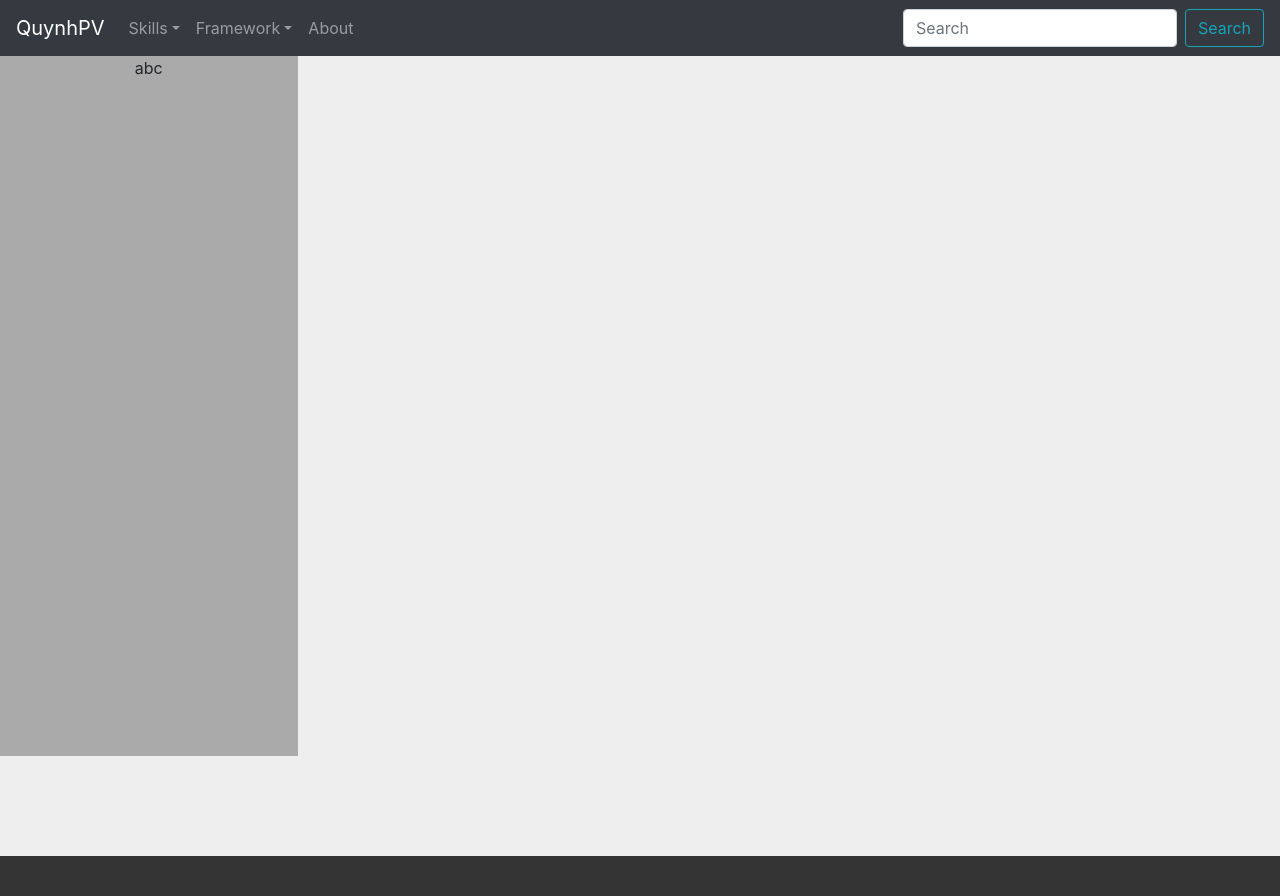
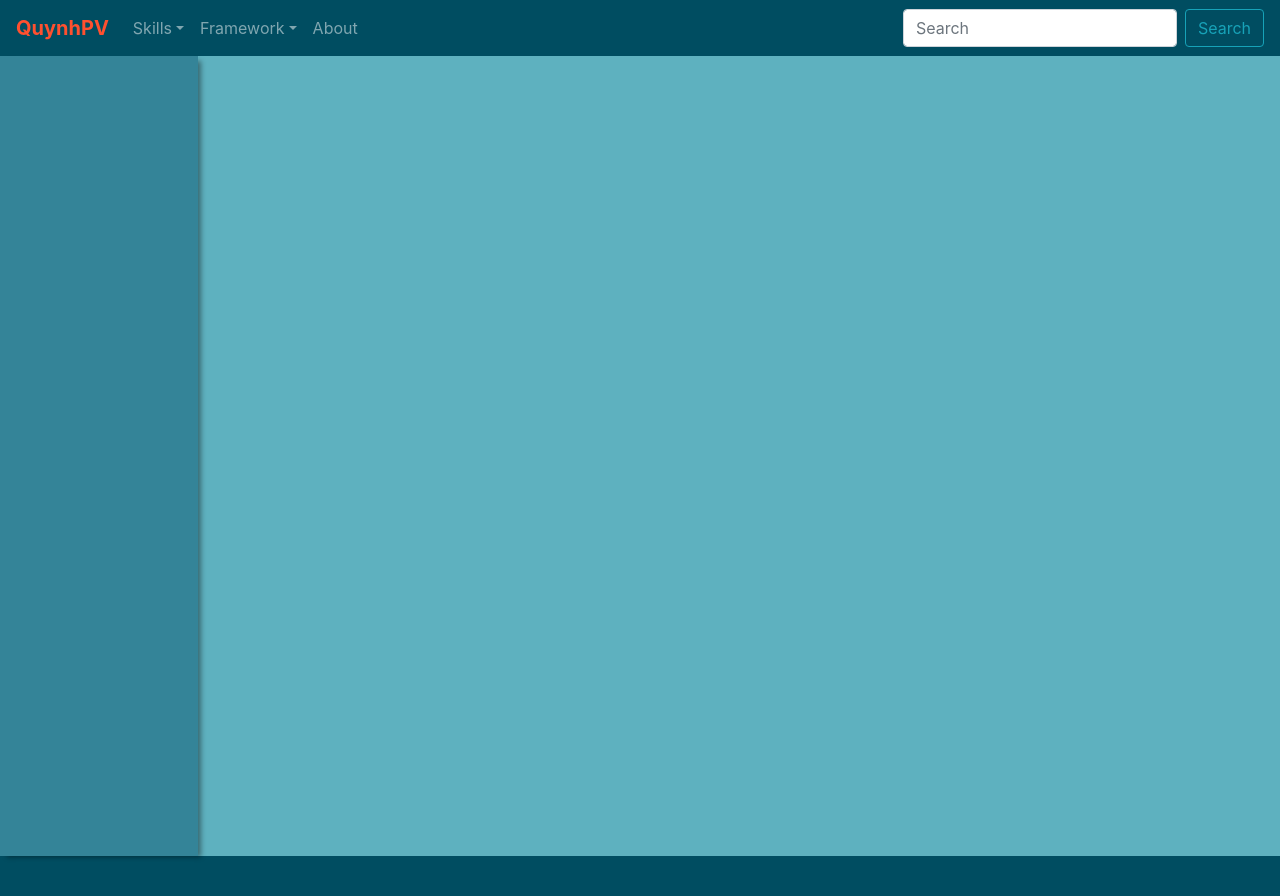
Before and after one commit to q0932683640/qwi, a React (Create React App) app: page / in a window 1280 px wide. Shown: the top 896 px of the page. Built offline with nearby package versions, Linux system fonts and the light colour scheme.

Commit message:
change the layout

```diff
--- a/src/App.js
+++ b/src/App.js
@@ -7,21 +7,102 @@ import axios from 'axios';
 
 
 function App() {
-  let [arts, setArts] = useState([{title: "abc",content: "content here!"}]);
-  const url = "https://q-site-server.herokuapp.com/category?category=htmlcss";
+  let [arts, setArts] = useState([]);
   console.log("before get API");
   return (
     <div className="App">
-      <SiteHeader method={getDataApi()}></SiteHeader>
-      <SiteBody postList={arts}></SiteBody>
+      <SiteHeader
+        methodHtmlCss={getCategoryHtmlCss()}
+        methodJava={getCategoryJava()}
+        methodJavaScript={getCategoryJavaScript()}
+        methodNodeJS={getCategoryNodeJS()}
+        methodReactJS={getCategoryReactJS()}
+        methodSpringBoot={getCategorySpringBoot()}
+      />
+      <SiteBody listPost={arts}></SiteBody>
       <SiteFooter></SiteFooter>
     </div>
   );
-  function getDataApi(){
-    return ()=>{
+  function getCategoryHtmlCss(){
+    const url = "https://q-site-server.herokuapp.com/category?category=htmlcss";
+    return () => {
     axios.get(url)
     .then(function (response) {
-      console.log(response);
+      setArts(response.data);
+    })
+    .catch(function (error) {
+      // handle error
+      console.log(error);
+    })
+    .finally(function () {
+      // always executed
+    })};
+  }
+  function getCategoryJava(){
+    const url = "https://q-site-server.herokuapp.com/category?category=java";
+    return () => {
+    axios.get(url)
+    .then(function (response) {
+      setArts(response.data);
+    })
+    .catch(function (error) {
+      // handle error
+      console.log(error);
+    })
+    .finally(function () {
+      // always executed
+    })};
+  }
+  function getCategoryJavaScript(){
+    const url = "https://q-site-server.herokuapp.com/category?category=javascript";
+    return () => {
+    axios.get(url)
+    .then(function (response) {
+      setArts(response.data);
+    })
+    .catch(function (error) {
+      // handle error
+      console.log(error);
+    })
+    .finally(function () {
+      // always executed
+    })};
+  }
+  function getCategoryNodeJS(){
+    const url = "https://q-site-server.herokuapp.com/category?category=springboot";
+    return () => {
+    axios.get(url)
+    .then(function (response) {
+      setArts(response.data);
+    })
+    .catch(function (error) {
+      // handle error
+      console.log(error);
+    })
+    .finally(function () {
+      // always executed
+    })};
+  }
+  function getCategoryReactJS(){
+    const url = "https://q-site-server.herokuapp.com/category?category=nodejs";
+    return () => {
+    axios.get(url)
+    .then(function (response) {
+      setArts(response.data);
+    })
+    .catch(function (error) {
+      // handle error
+      console.log(error);
+    })
+    .finally(function () {
+      // always executed
+    })};
+  }
+  function getCategorySpringBoot(){
+    const url = "https://q-site-server.herokuapp.com/category?category=reactjs";
+    return () => {
+    axios.get(url)
+    .then(function (response) {
       setArts(response.data);
     })
     .catch(function (error) {
@@ -34,5 +115,4 @@ function App() {
   }
 }
 
-
 export default App;
--- a/src/components/body/SiteBody.css
+++ b/src/components/body/SiteBody.css
@@ -1,5 +1,4 @@
 .SiteBody {
+    background-color: #5eb1bf;
     min-height: 800px;
-    width: 100%;
-    background: #eee;
 }
--- a/src/components/body/SiteBody.js
+++ b/src/components/body/SiteBody.js
@@ -1,22 +1,25 @@
-import React from 'react';
+import React, {useState} from 'react';
 import './SiteBody.css';
 import './content/Content';
 import LeftBar from './left-bar/LeftBar';
 import Content from './content/Content';
-import {Row, Col } from 'react-bootstrap';
+import {Row, Col, Container } from 'react-bootstrap';
 
 function SiteBody(props) {
+  const {listPost} = props;
+  let [post, setPost] = useState({});
   return (
     <div className="SiteBody">
+      <Container fluid={true}>
         <Row>
-            <Col xs={3}>
-              <LeftBar postList={props.postList}></LeftBar>
+            <Col xs={2} className="pl-0">
+              <LeftBar postList={listPost}></LeftBar>
             </Col>
-            <Col xs={9}>
-              <Content title={props.title} content={props.content}></Content>
+            <Col xs={10} className="pl-0">
+              <Content title={post.title} content={post.content}></Content>
             </Col>
-
         </Row>
+      </Container>
     </div>
   );
 }
--- a/src/components/body/content/Content.css
+++ b/src/components/body/content/Content.css
@@ -0,0 +1,3 @@
+.Content {
+    background-color: #5eb1bf;
+}
--- a/src/components/body/left-bar/LeftBar.css
+++ b/src/components/body/left-bar/LeftBar.css
@@ -1,4 +1,7 @@
 .LeftBar {
-    background: #aaa;
-    height: 700px;
+    min-height: 800px;
+    color: rgba(4, 42, 42, 0.8);
+    padding: 10px 10px;
+    background: #348498;
+    box-shadow: 5px 3px 5px -2px rgba(0,0,0,0.4);
 }
--- a/src/components/body/left-bar/LeftBar.js
+++ b/src/components/body/left-bar/LeftBar.js
@@ -7,10 +7,16 @@ function LeftBar(props) {
   return (
     <div className="LeftBar">
       {
-        postList.map((item, index) => <LeftBarItem key={index} title={item.title}></LeftBarItem>)
+        postList.map((item, index) => <LeftBarItem key={index} title={item.title} onClickItem={itemClickCallback(index)}></LeftBarItem>)
       }
     </div>
   );
 }
 
+function itemClickCallback(index){
+  return ()=>{
+
+  }
+}
+
 export default LeftBar;
--- a/src/components/body/left-bar/left-bar-item/LeftBarItem.css
+++ b/src/components/body/left-bar/left-bar-item/LeftBarItem.css
@@ -1,3 +1,19 @@
+*{
+    margin: 0;
+    padding: 0;
+    box-sizing: border-box;
+}
+.LeftBarItem{
+    padding: 5px 5px;
+    text-align: center
+}
 .LeftBarItem:hover {
-    background: #999;
+    cursor: pointer;
+    background: #5EB1BF;
+    border-radius: 5px;
+    color: rgba(255, 255, 255, 0.8);
+    transition: 0.5s;
 }
+Col>div{
+    font-size: 22px;
+}
--- a/src/components/body/left-bar/left-bar-item/LeftBarItem.js
+++ b/src/components/body/left-bar/left-bar-item/LeftBarItem.js
@@ -1,11 +1,18 @@
 import React from 'react';
 import './LeftBarItem.css';
+import {Row, Col, Container } from 'react-bootstrap';
 
 function LeftBarItem(props) {
-  const {title} = props;
+  const { title, onClickItem } = props;
   return (
-    <div className="LeftBarItem">
-      <div>{title}</div>
+    <div className="LeftBarItem" onClick={onClickItem}>
+      <Container>
+        <Row>
+          <Col>
+            <div>{title}</div>
+          </Col>
+        </Row>
+      </Container>
     </div>
   );
 }
--- a/src/components/footer/SiteFooter.css
+++ b/src/components/footer/SiteFooter.css
@@ -1,5 +1,5 @@
 .SiteFooter {
     height: 200px;
     width: 100%;
-    background: #333;
+    background: #004d61;
 }
--- a/src/components/header/SiteHeader.css
+++ b/src/components/header/SiteHeader.css
@@ -0,0 +1,3 @@
+.SiteHeader {
+    background: #004d61;
+}
--- a/src/components/header/SiteHeader.js
+++ b/src/components/header/SiteHeader.js
@@ -10,21 +10,29 @@ import{
 } from 'react-bootstrap';
 
 function SiteHeader(props) {
-  const {method} = props;
+  const {
+    methodHtmlCss,
+    methodJava,
+    methodJavaScript,
+    methodNodeJS,
+    methodReactJS,
+    methodSpringBoot
+  } = props;
   return (
     <div className="SiteHeader">
-      <Navbar bg="dark" variant="dark">
-      <Navbar.Brand href="#home">QuynhPV</Navbar.Brand>
+      <div>
+      <Navbar variant="dark">
+      <Navbar.Brand href="#home" style={{color:'#ff502f',fontWeight:'bold'}}>QuynhPV</Navbar.Brand>
       <Nav className="mr-auto">
-        <NavDropdown title="Skills" id="basic-nav-dropdown">
-          <NavDropdown.Item href="#action/java">HTML/CSS</NavDropdown.Item>
-          <NavDropdown.Item href="#action/js">Java Script</NavDropdown.Item>
-          <NavDropdown.Item onClick={method}>Java</NavDropdown.Item>
+        <NavDropdown title="Skills" id="skills-dropdown">
+          <NavDropdown.Item onClick={methodHtmlCss}>HTML/CSS</NavDropdown.Item>
+          <NavDropdown.Item onClick={methodJavaScript}>Java Script</NavDropdown.Item>
+          <NavDropdown.Item onClick={methodJava}>Java</NavDropdown.Item>
         </NavDropdown>
-        <NavDropdown title="Framework" id="basic-nav-dropdown">
-          <NavDropdown.Item href="#action/spring">Spring Boot</NavDropdown.Item>
-          <NavDropdown.Item href="#action/nodejs">Node JS</NavDropdown.Item>
-          <NavDropdown.Item href="#action/reactjs">React JS</NavDropdown.Item>
+        <NavDropdown title="Framework" id="framework-dropdown">
+          <NavDropdown.Item onClick={methodSpringBoot}>Spring Boot</NavDropdown.Item>
+          <NavDropdown.Item onClick={methodNodeJS}>Node JS</NavDropdown.Item>
+          <NavDropdown.Item onClick={methodReactJS}>React JS</NavDropdown.Item>
         </NavDropdown>
         <Nav.Link href="#about">About</Nav.Link>
       </Nav>
@@ -34,6 +42,7 @@ function SiteHeader(props) {
       </Form>
     </Navbar>
     </div>
+    </div>
   );
 }
 
```
